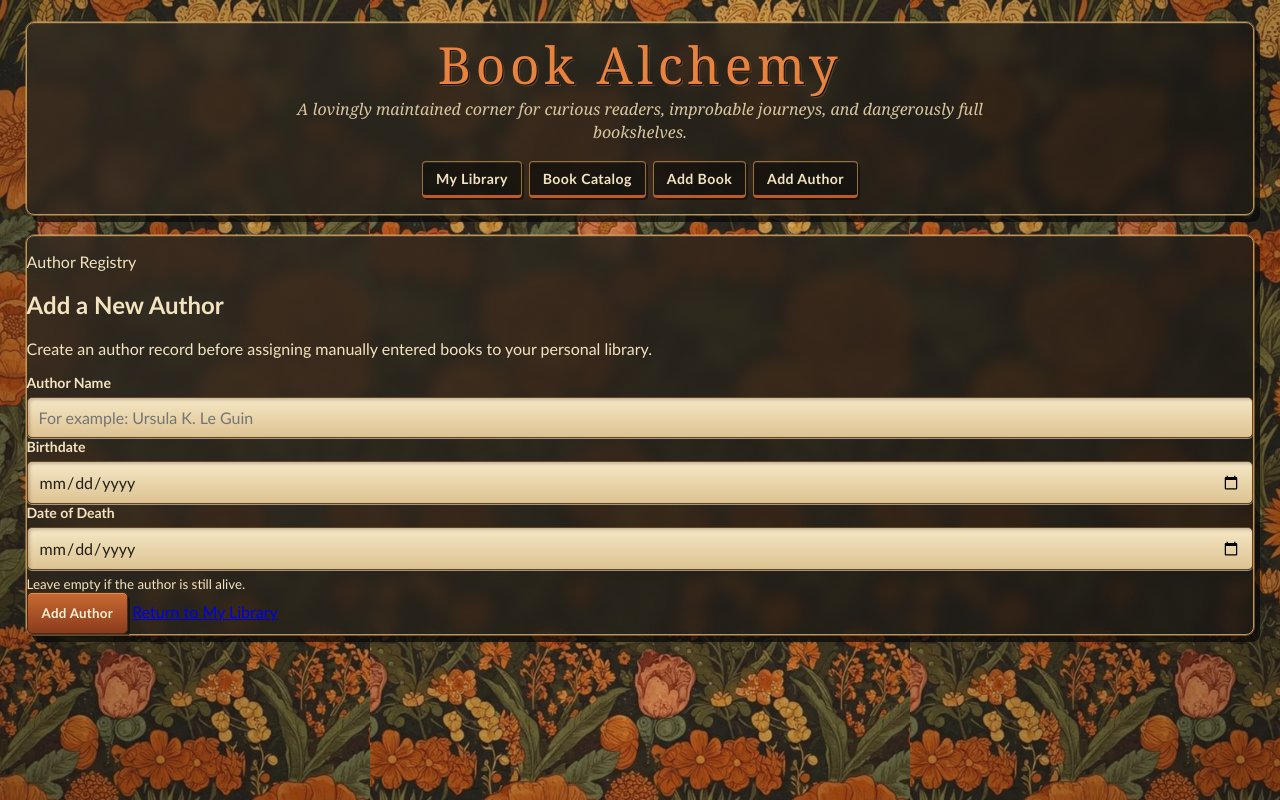
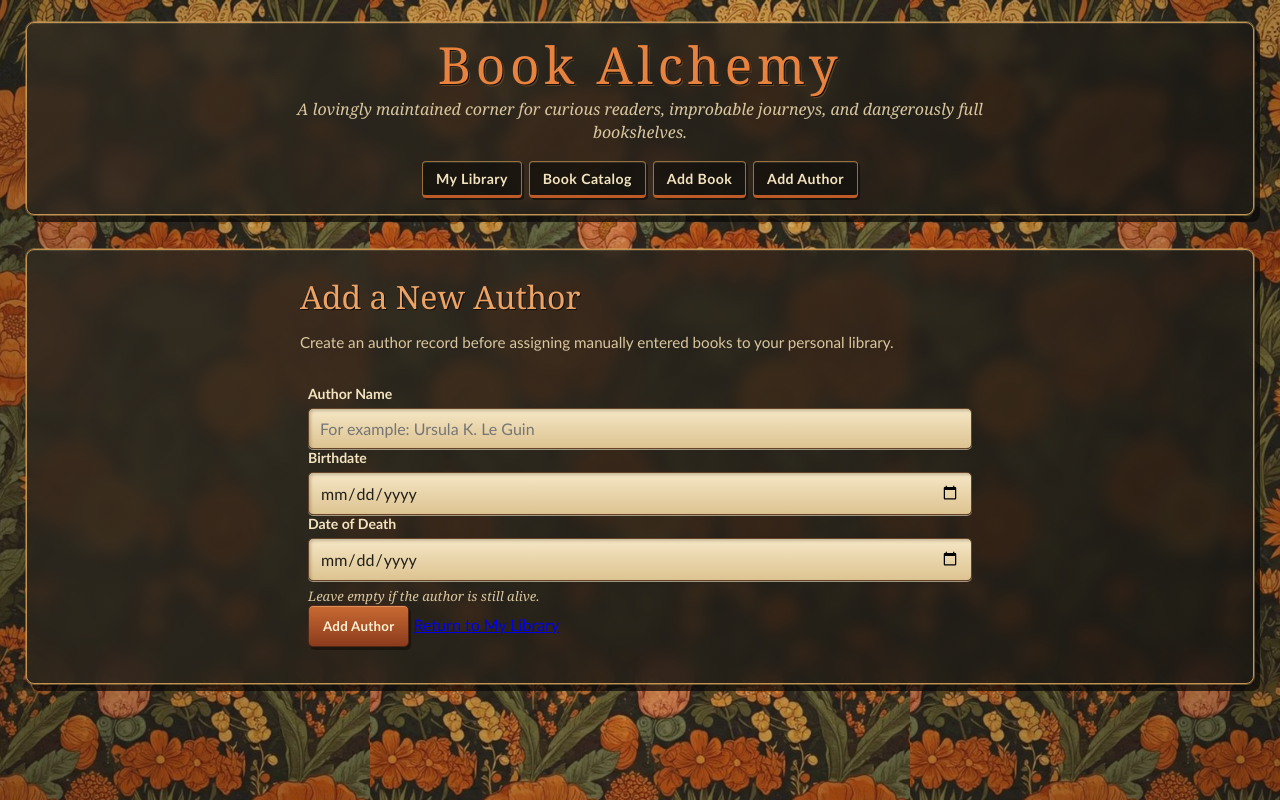
Before and after one commit to DanielMS616/book-alchemy, a Flask app: page /add_author in a window 1280 px wide. Run offline with Flask 3, Linux system fonts and the light colour scheme.

Commit message:
style: refine form layout and typography

```diff
--- a/static/css/style.css
+++ b/static/css/style.css
@@ -839,3 +839,207 @@ textarea:focus {
     filter: brightness(1.1);
     transform: translateY(-1px);
 }
+
+
+/* ---------- Refined form composition ---------- */
+
+/*
+ * The outer form area uses the complete width of the page shell,
+ * matching the Book Alchemy header and navigation panel.
+ */
+.form-page {
+    width: 100%;
+    margin: 34px 0 0;
+}
+
+
+.form-panel {
+    width: 100%;
+}
+
+
+/*
+ * Only the content inside the large panel is narrowed.
+ * This leaves generous decorative space between the form
+ * and the outer brass-colored frame.
+ */
+.form-intro,
+.entry-form,
+.form-note {
+    width: min(100%, 680px);
+    margin-right: auto;
+    margin-left: auto;
+}
+
+
+.form-intro {
+    margin-bottom: 26px;
+}
+
+
+.entry-form {
+    padding: 4px 8px 6px;
+}
+
+
+.entry-form .form-field,
+.entry-form input,
+.entry-form select,
+.entry-form textarea {
+    width: 100%;
+}
+
+
+.entry-form .form-grid {
+    gap: 20px;
+}
+
+
+/*
+ * On mobile, the form card matches the same width used by
+ * the header and catalog control panels.
+ */
+@media (max-width: 760px) {
+    .form-page {
+        width: 92vw;
+        margin: 24px auto 0;
+    }
+
+
+    .form-panel {
+        padding: 20px 16px;
+    }
+
+
+    .form-intro,
+    .entry-form,
+    .form-note {
+        width: 100%;
+    }
+
+
+    .entry-form {
+        padding-right: 2px;
+        padding-left: 2px;
+    }
+}
+
+
+@media (max-width: 390px) {
+    .form-page {
+        width: 94vw;
+    }
+}
+
+
+/* ---------- Form typography aligned with library and catalog ---------- */
+
+/*
+ * Uses the same serif typography and warm orange color
+ * as the headings on My Library and Book Catalog.
+ */
+.form-intro h1 {
+    margin: 0 0 10px;
+
+    color: #eca466;
+
+    font-family:
+        Georgia,
+        "Times New Roman",
+        serif;
+
+    font-size: clamp(1.45rem, 3vw, 2rem);
+    font-weight: normal;
+    line-height: 1.2;
+
+    text-shadow: 1px 1px 0 #140d09;
+}
+
+
+/*
+ * The small section label behaves like a subtle
+ * brass-colored catalog heading.
+ */
+.form-eyebrow {
+    margin: 0 0 7px;
+
+    color: var(--brass-light);
+
+    font-family:
+        Georgia,
+        "Times New Roman",
+        serif;
+
+    font-size: 0.78rem;
+    font-weight: bold;
+    letter-spacing: 0.12em;
+    text-transform: uppercase;
+}
+
+
+/* Matches the descriptive text used below the catalog heading. */
+.form-intro p {
+    color: var(--cream-muted);
+
+    font-family:
+        "Trebuchet MS",
+        Arial,
+        sans-serif;
+
+    font-size: 0.95rem;
+    line-height: 1.55;
+}
+
+
+/* Keeps field labels consistent with the search panels. */
+.entry-form label {
+    color: var(--cream);
+
+    font-family:
+        "Trebuchet MS",
+        Arial,
+        sans-serif;
+
+    font-size: 0.88rem;
+    font-weight: bold;
+}
+
+
+/* Secondary information remains visible but visually quieter. */
+.form-hint {
+    color: var(--cream-muted);
+
+    font-family:
+        Georgia,
+        "Times New Roman",
+        serif;
+
+    font-size: 0.82rem;
+    font-style: italic;
+}
+
+/* Aligns form headings with the catalog and library panels. */
+.form-panel {
+    padding-top: 28px;
+    padding-bottom: 30px;
+}
+
+
+.form-intro {
+    width: min(100%, 680px);
+
+    margin:
+        0
+        auto
+        26px;
+
+    padding: 0;
+}
+
+
+.form-intro h1 {
+    margin:
+        0
+        0
+        10px;
+}
--- a/templates/add_author.html
+++ b/templates/add_author.html
@@ -61,10 +61,6 @@
 
       <section class="form-panel forum-panel">
         <header class="form-intro">
-          <p class="form-eyebrow">
-            Author Registry
-          </p>
-
           <h1>
             Add a New Author
           </h1>
--- a/templates/add_book.html
+++ b/templates/add_book.html
@@ -61,10 +61,6 @@
 
       <section class="form-panel forum-panel">
         <header class="form-intro">
-          <p class="form-eyebrow">
-            Personal Library Entry
-          </p>
-
           <h1>
             Add a New Book
           </h1>
```
